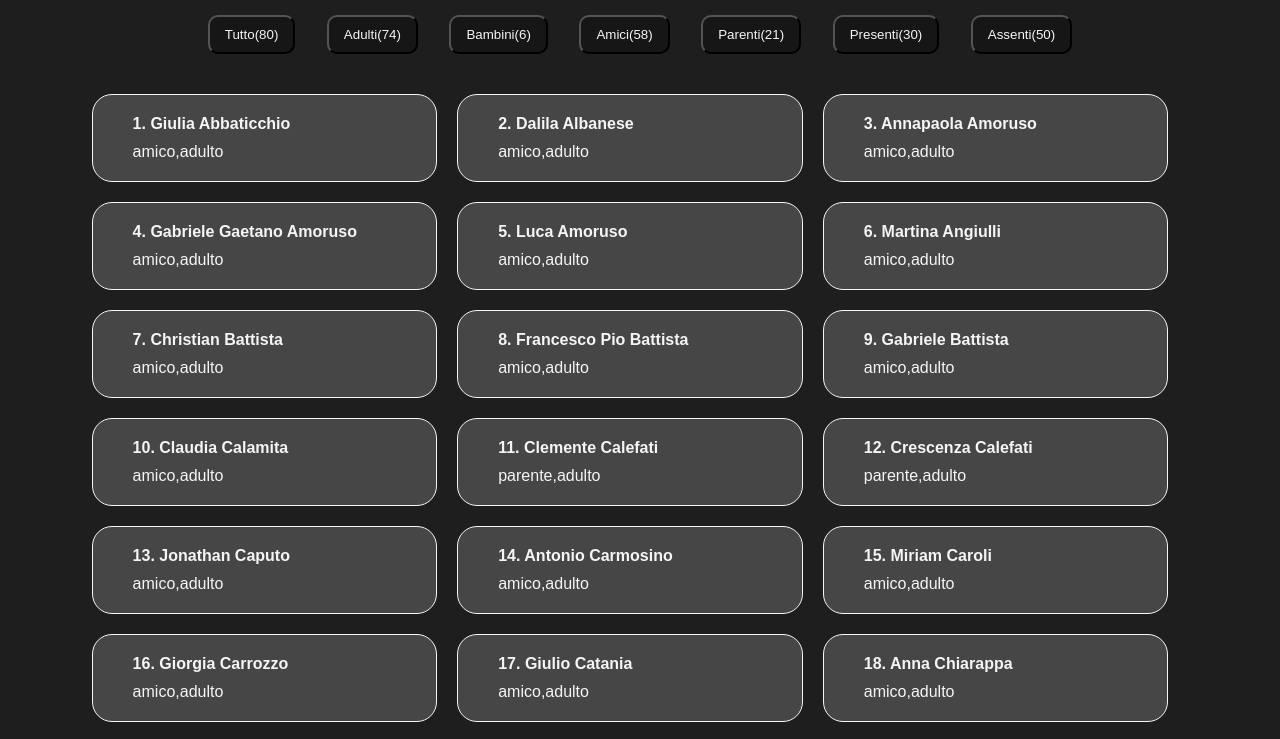
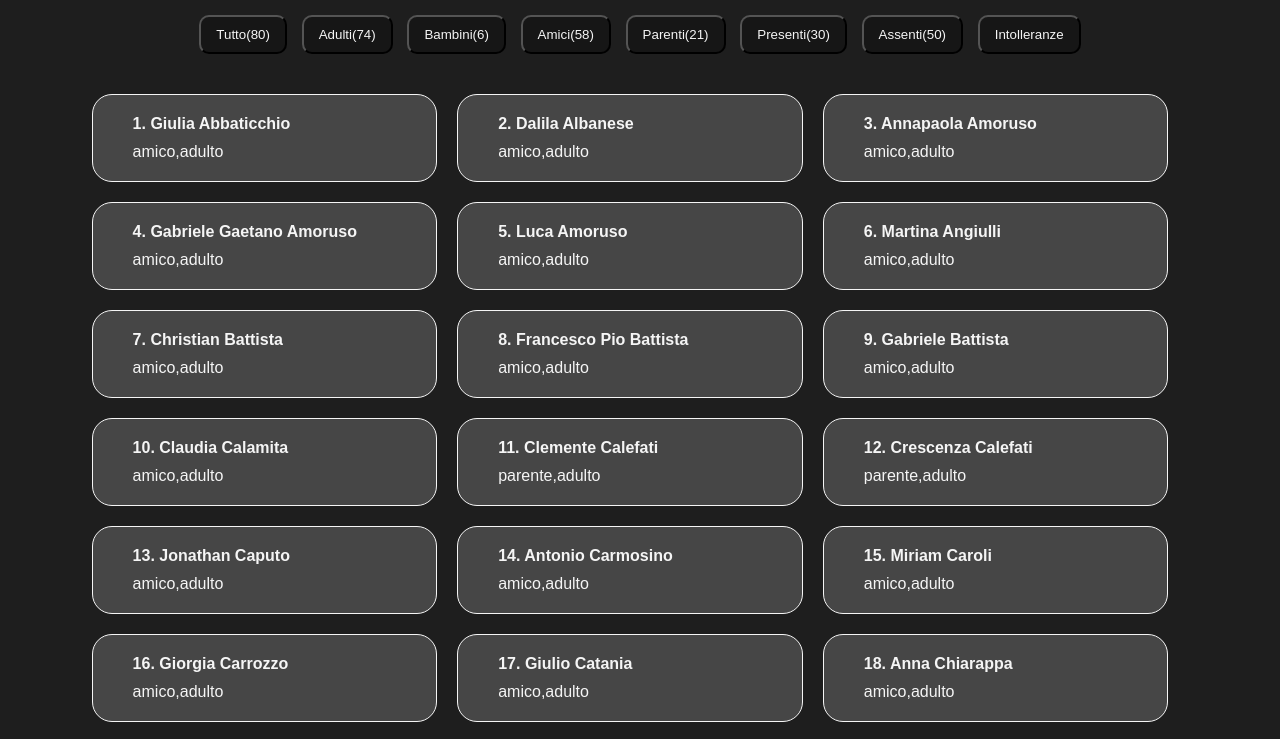
Before and after one commit to LilPessy/invitati18, a plain HTML site: page index.html in a window 1280 px wide. Shown: the part 62-801 px from the top of the page. Drawn offline with Linux system fonts and the light colour scheme; a script that the page names is missing.

Commit message:
aggiunto bottone intolleranze

```diff
--- a/index.html
+++ b/index.html
@@ -17,6 +17,7 @@
         <button class="btn parenti">Parenti</button>
         <button class="btn presenti">Presenti</button>
         <button class="btn assenti">Assenti</button>
+        <button class="btn intolleranze">Intolleranze</button>
     </section>
     <section class="list">
     </section>
```
